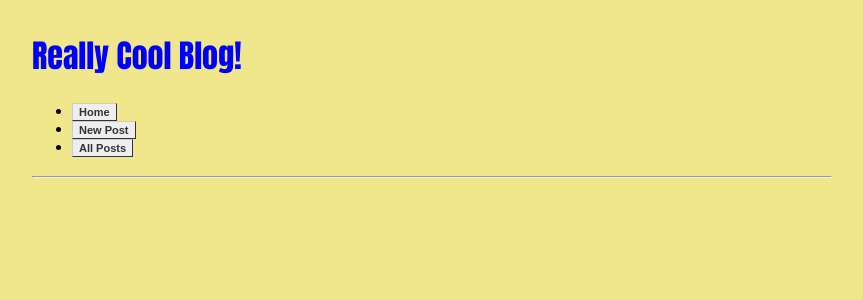
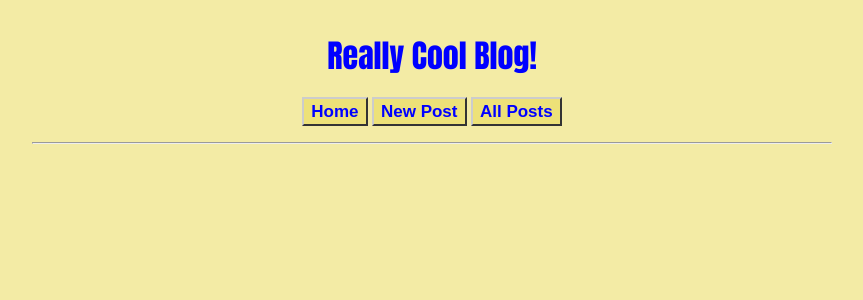
Before and after one commit to skperry99/build-a-blog, a Python web app: template templates/frontpage.html in a window 1280 px wide. Shown: the top 300 px of the page, without its empty margins (208-1071 px from the left). Run offline with Jinja, Linux system fonts and the light colour scheme; the template is opened without the code that fills it, so the values that code supplies are empty.

Commit message:
cosmetic changes

```diff
--- a/templates/base.html
+++ b/templates/base.html
@@ -9,7 +9,7 @@
                 width: 800px;
                 margin: 0 auto;
                 padding: 10px;
-                background-color: khaki
+                background-color: #f3eba5;
             }
 
             .error {
@@ -36,7 +36,7 @@
             }
 
             input[type=submit] {
-                font-size: 24px;
+                font-size: 17px;
             }
 
             hr {
@@ -57,31 +57,38 @@
                 font-size: 17px;
             }
             .button {
-                font: bold 11px Arial;
+                font-size: 17px;
+                font-weight: bold;
                 text-decoration: none;
-                background-color: #EEEEEE;
-                color: #333333;
-                padding: 2px 6px 2px 6px;
-                border-top: 1px solid #CCCCCC;
-                border-right: 1px solid #333333;
-                border-bottom: 1px solid #333333;
-                border-left: 1px solid #CCCCCC;
+                background-color: #ede178;
+                color: blue;
+                padding: 3px 7px 3px 7px;
+                border-top: 2px solid #CCCCCC;
+                border-right: 2px solid #333333;
+                border-bottom: 2px solid #333333;
+                border-left: 2px solid #CCCCCC;
             }
-            .name {
+            h1 {
                 font-family: Impact;
                 color: blue;
+                text-align: center;
+            }
+            .nav {
+                text-align: center;
             }
         </style>
     </head>
 
     <body>
-        <h1 class="name">Really Cool Blog!</h1>
+        <h1>Really Cool Blog!</h1>
 
-        <ul>
-            <li><a href="/" class="button">Home</a></li>
-            <li><a href="/newpost" class="button">New Post</a></li>
-            <li><a href="/blogpage" class="button">All Posts</a></li>
-        </ul>
+        <div class="nav">
+            <a href="/" class="button">Home</a>
+            <a href="/newpost" class="button">New Post</a>
+            <a href="/blogpage" class="button">All Posts</a>
+        </div>
+
+        <hr>
 
         {% block content %}
         {% endblock %}
--- a/templates/frontpage.html
+++ b/templates/frontpage.html
@@ -3,8 +3,6 @@
 {% extends "base.html" %}
 
 {% block content %}
-
-<hr>
 
 {% for entry in entries %}
     <div class="entry">
@@ -13,6 +11,6 @@
         </div>
         <pre class="entry-body">{{entry.entry}}</pre>
     </div>
-    {% endfor %}
+{% endfor %}
 
 {% endblock %}
```
Also changed, not shown: main.py (+6 -5 lines), 1 other file.
